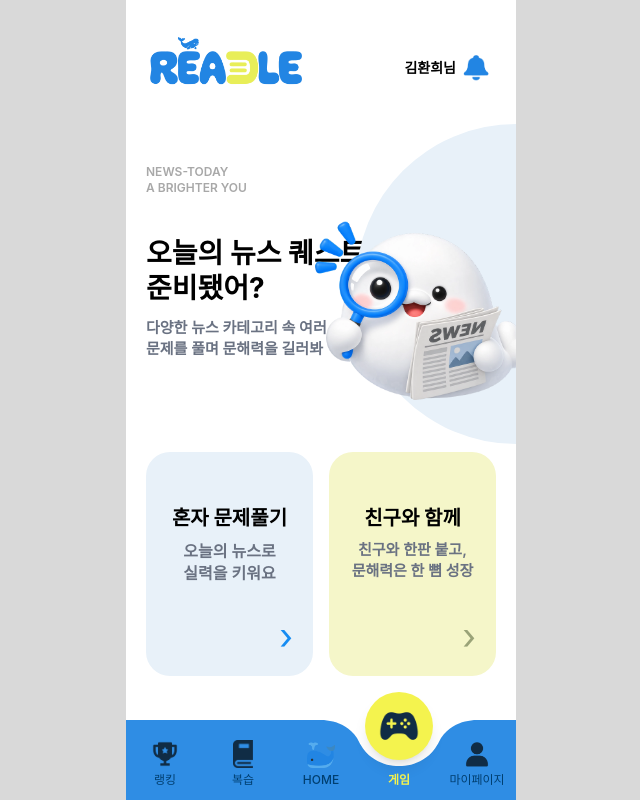
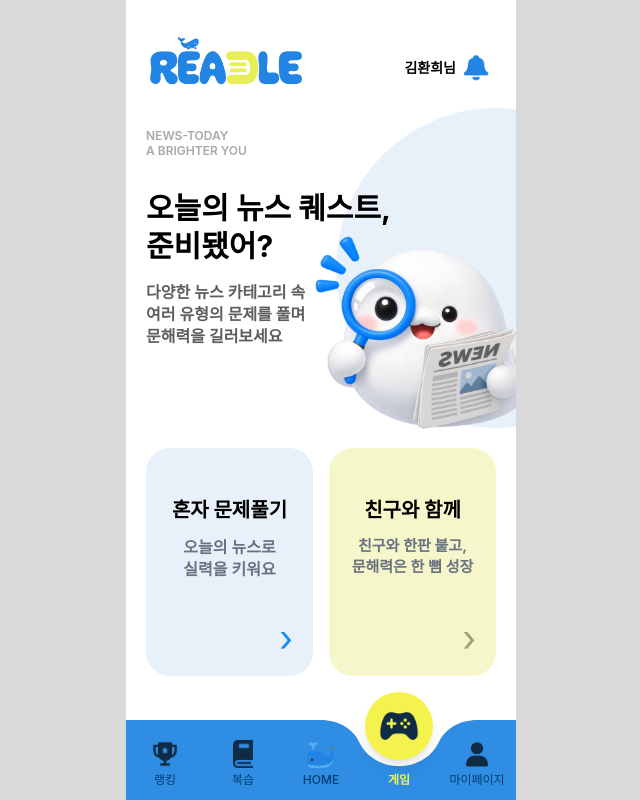
Before and after one commit to READLE-SKTHON/readle-fe, a React (Vite) app: page /game in a window 1280 px wide. Shown: the whole page, without its empty margins (319-959 px from the left). Built offline with nearby package versions, Linux system fonts and the light colour scheme.

Commit message:
🎨 게임 메인 페이지 배치 및 캐릭터 UI 수정

```diff
--- a/src/pages/game/GamePage.tsx
+++ b/src/pages/game/GamePage.tsx
@@ -11,64 +11,74 @@ export default function GameMainPage() {
     <main>
       <MainHeader userName="김환희" />
 
-      <div className="px-5">
+      <div className="overflow-hidden px-5">
         {/* 메인 소개 */}
-        <section className="relative mt-25 h-72">
-          <p className="text-xs font-semibold text-[#A8A8A8]">
+        <section className="relative mt-16 h-75">
+          {/* 배경 원 */}
+          <div
+            aria-hidden="true"
+            className="
+              absolute -right-40 -top-5
+              size-80
+              rounded-full
+              bg-[#E8F1F9]
+            "
+          />
+
+          {/* 서브 문구 */}
+          <p className="relative z-10 text-xs font-semibold leading-tight text-[#A8A8A8]">
             NEWS-TODAY
             <br />A BRIGHTER YOU
           </p>
 
-          <h1 className="mt-10 text-[28px] font-bold leading-tight text-black">
-            오늘의 뉴스 퀘스트!
+          {/* 메인 문구 */}
+          <h1 className="relative z-10 mt-8 text-[30px] font-bold leading-tight text-black">
+            오늘의 뉴스 퀘스트,
             <br />
             준비됐어?
           </h1>
 
-          <p className="mt-3 text-[15px] font-semibold leading-snug text-gray-500">
-            다양한 뉴스 카테고리 속 여러
+          <p className="relative z-10 mt-4 text-[16px] font-semibold leading-snug text-[#5E5E5E]">
+            다양한 뉴스 카테고리 속
             <br />
-            문제를 풀며 문해력을 길러봐
+            여러 유형의 문제를 풀며
+            <br />
+            문해력을 길러보세요
           </p>
 
-          {/* 배경 원 */}
-          <div
-            aria-hidden="true"
-            className="absolute -right-5 -top-10 h-80 w-40 rounded-l-full bg-[#E8F1F9]"
-          />
-
           {/* 벨루가 */}
-          <div className="absolute -right-5 top-0 h-60 w-52 overflow-hidden">
           <img
             src={gameBeluga}
             alt="뉴스를 읽는 벨루가"
-              className="absolute right-0 bottom-0 w-64 object-contain"
+            className="
+              absolute -right-9 top-27
+              z-10 w-56
+              object-contain
+            "
           />
-          </div>
         </section>
 
         {/* 게임 모드 선택 */}
-        <section className="grid grid-cols-2 gap-4">
+        <section className="grid grid-cols-2 gap-4 mt-5">
           {/* 혼자 문제풀기 */}
           <button
             type="button"
             onClick={() => navigate("/game/solo")}
             className="
-      flex h-56 flex-col
+              flex h-57 cursor-pointer flex-col
               rounded-3xl bg-[#E8F1F9]
               p-5
-      cursor-pointer
             "
           >
-            <h2 className="mt-8 w-full text-center text-xl font-bold text-black">혼자 문제풀기</h2>
+            <h2 className="mt-7 w-full text-center text-xl font-bold text-black">혼자 문제풀기</h2>
 
-            <p className="mt-2 w-full text-center text-base font-semibold leading-snug text-gray-500">
+            <p className="mt-3 w-full text-center text-base font-semibold leading-snug text-gray-500">
               오늘의 뉴스로
               <br />
               실력을 키워요
             </p>
 
-            <span className="mt-auto self-end text-4xl text-[#168CF2]">›</span>
+            <span className="mt-auto self-end text-4xl leading-none text-[#168CF2]">›</span>
           </button>
 
           {/* 친구와 함께 */}
@@ -76,21 +86,20 @@ export default function GameMainPage() {
             type="button"
             onClick={() => navigate("/game/friend")}
             className="
-      flex h-56 flex-col
+              flex h-57 ursor-pointer flex-col
               rounded-3xl bg-[#F5F6C9]
               p-5
-      cursor-pointer
             "
           >
-            <h2 className="mt-8 w-full text-center text-xl font-bold text-black">친구와 함께</h2>
+            <h2 className="mt-7 w-full text-center text-xl font-bold text-black">친구와 함께</h2>
 
-            <p className="mt-2 w-full text-center text-[15px] font-semibold leading-snug text-gray-500">
+            <p className="mt-3 w-full text-center text-[15px] font-semibold leading-snug text-gray-500">
               친구와 한판 붙고,
               <br />
               문해력은 한 뼘 성장
             </p>
 
-            <span className="mt-auto self-end text-4xl text-[#9AA378]">›</span>
+            <span className="mt-auto self-end text-4xl leading-none text-[#9AA378]">›</span>
           </button>
         </section>
       </div>
```
Lines whose indentation alone changed are shown as unchanged.
